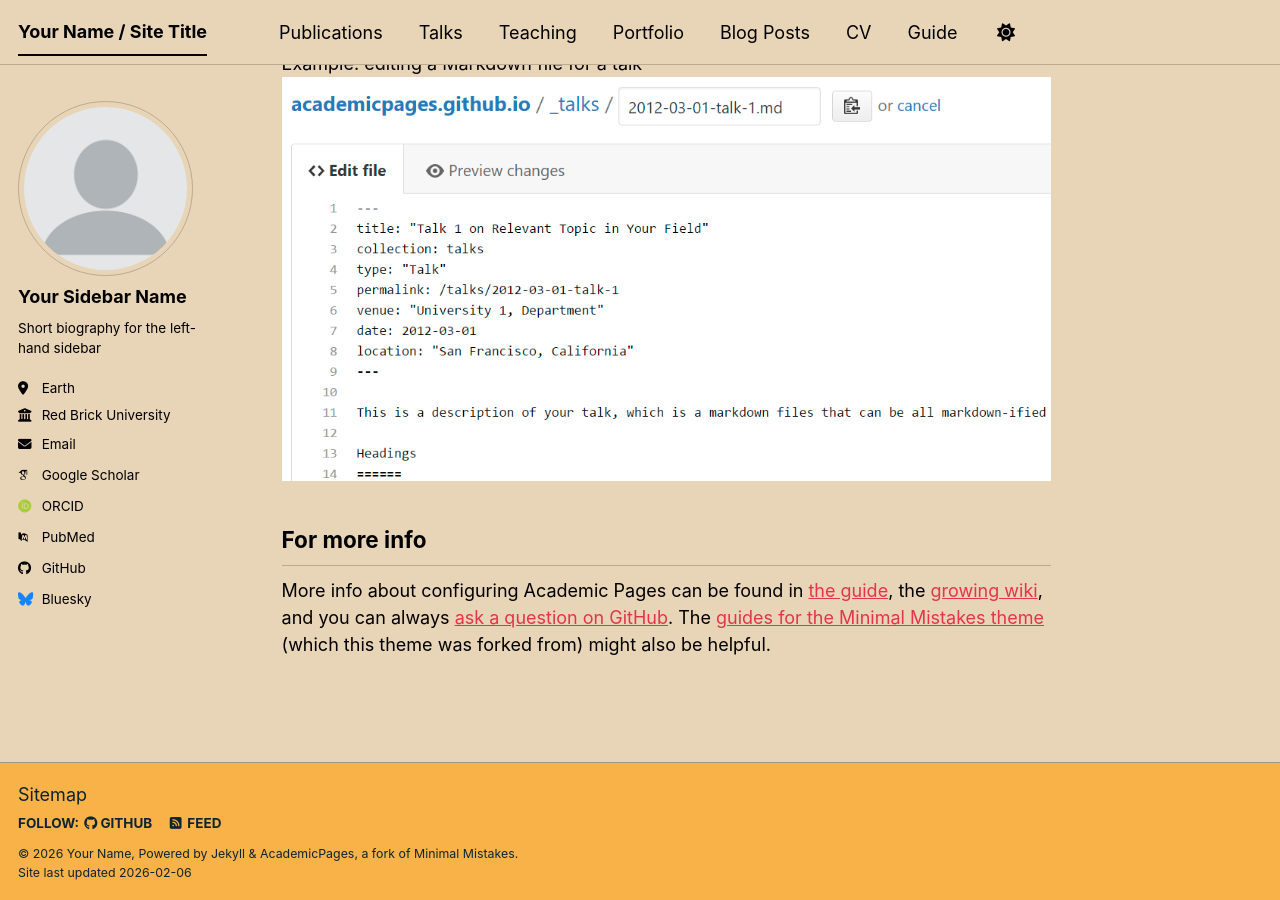
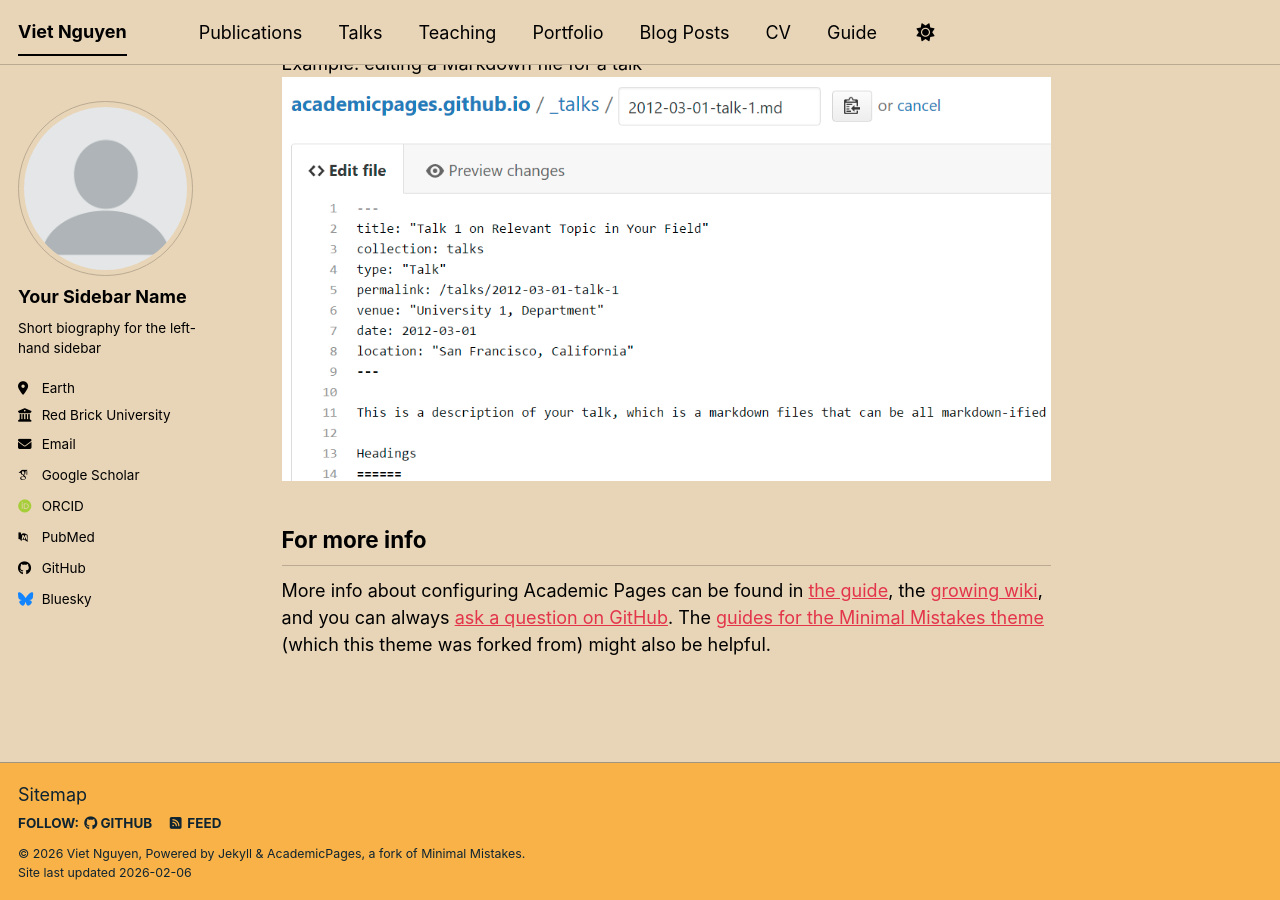
Before and after one commit to hsgsstudent/hsgsstudent.github.io, a Jekyll site: the page built from _pages/about.md, in a window 1280 px wide and 900 px high, scrolled down 2720 px. Built offline with Jekyll 4.4.1, drawn with Linux system fonts in a browser that asks for light colours; some web fonts are replaced; a script bundle is joined from its source files by our own code; library files that are not in the unit come from our copies.

Commit message:
Update site title and author information in config

```diff
--- a/_config.yml
+++ b/_config.yml
@@ -9,14 +9,13 @@
 # Basic Site Settings
 locale                   : "en-US"
 site_theme               : "sunrise" # The available themes options are "default", "air", "sunrise", "mint", "dirt" and "contrast"
-title                    : "Your Name / Site Title"
+title                    : "Viet Nguyen"
 title_separator          : "-"
-name                     : &name "Your Name"
-description              : &description "Your Name's academic portfolio"   # Update this with a general description of your site, this is the default if not overridden by a page
-url                      : https://academicpages.github.io # The base hostname & protocol for your site e.g. "https://[your GitHub username].github.io",
-                                                           # or if you already have some other page hosted on Github then use "https://[your GitHub username].github.io/[Your Repo Name]"
+name                     : &name "Viet Nguyen"
+description              : &description "Viet Nguyen's academic portfolio"   # Update this with a general description of your site, this is the default if not overridden by a page
+url                      : https://hsgsstudent.github.io
 baseurl                  : "" # the subpath of your site, e.g. "/blog"
-repository               : "academicpages/academicpages.github.io"
+repository               : "hsgsstudent/hsgsstudent.github.io"
 
 # Site Author - The following control what appear as part of the author content on the side bar.
 #               If a field is blank the icon and link will not appear, otherwise it will be shown.
```
